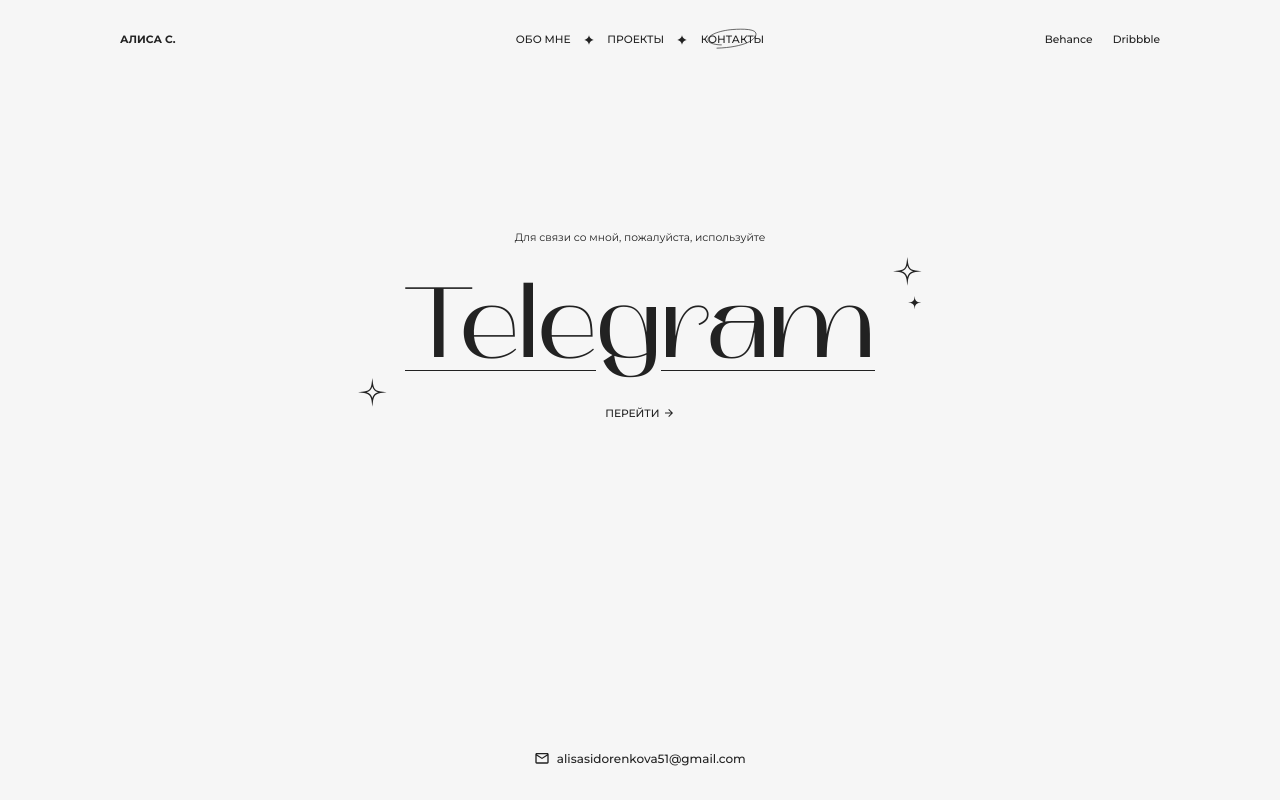
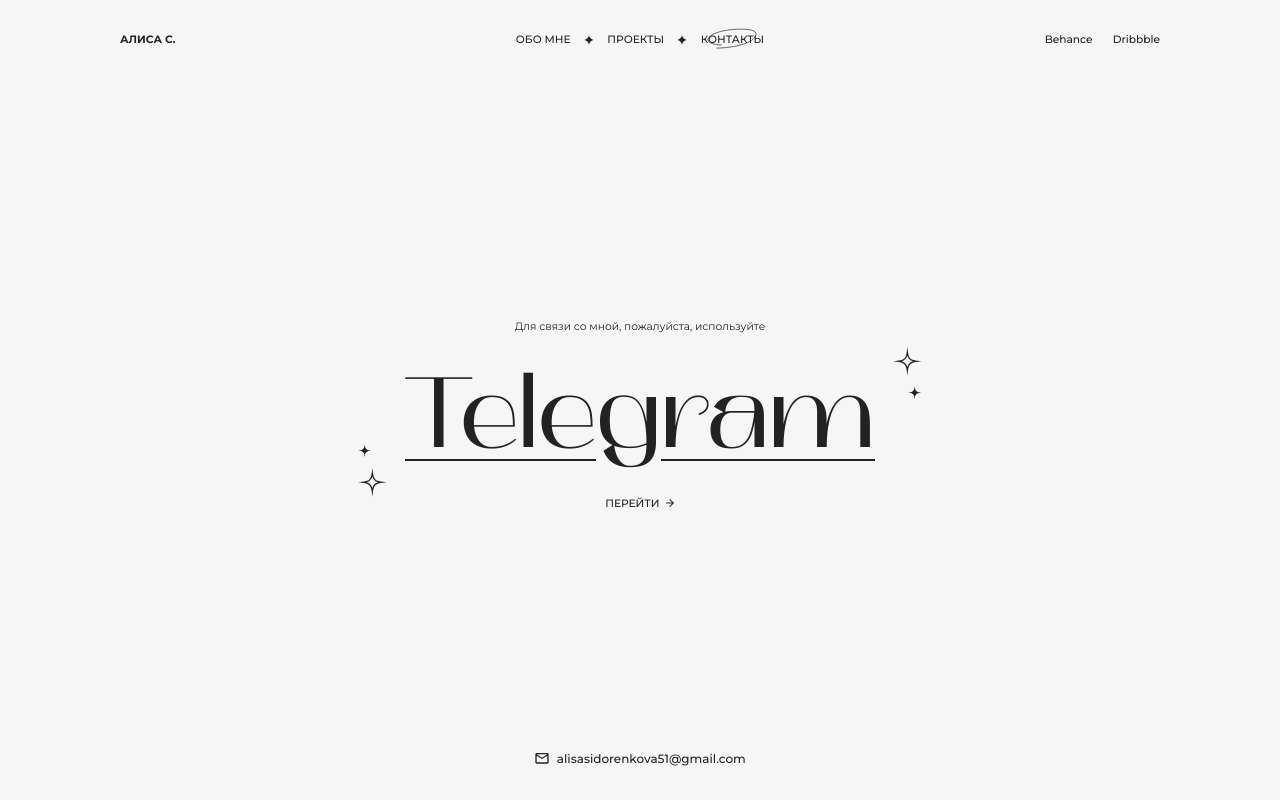
Before and after one commit to justiebae/designer-portfolio, a React (Create React App) app: page /contacts in a window 1280 px wide. Built offline with nearby package versions, Linux system fonts and the light colour scheme.

Commit message:
add: contacts page animation

```diff
--- a/src/pages/ContactsPage/index.scss
+++ b/src/pages/ContactsPage/index.scss
@@ -14,15 +14,11 @@
     display: flex;
     flex-direction: column;
     align-items: center;
-    margin-top: scale(226);
-
-    @include desktop {
     margin-top: auto;
   }
 
-    @include mobile {
-      margin-top: auto;
-    }
+  &__row {
+    overflow: hidden;
   }
 
   &__subtitle {
@@ -64,7 +60,9 @@
       }
 
       #{$component}__star--filled {
+        @include mobile {
           display: none;
+        }
       }
     }
 
@@ -112,29 +110,25 @@
 
   &__title {
     position: relative;
-
-    &:before {
-      content: '';
-      position: absolute;
-      left: 0;
-      right: 0;
-      bottom: scale(24);
-      height: scale(2);
-      background-color: $c-black;
-
-      @include mobile {
-        content: none;
-      }
   }
 
-    span {
+  &__letter {
     background-color: $c-gray;
     position: relative;
+    z-index: 1;
 
     @include mobile {
       background-color: none;
     }
   }
+
+  &__underline {
+    position: absolute;
+    left: 0;
+    bottom: scale(24);
+    height: scale(2);
+    width: 100%;
+    background-color: $c-black;
   }
 
   &__link {
@@ -146,6 +140,7 @@
     font-size: scale(16);
 
     svg {
+      animation: bouncing 2s linear infinite;
       margin-left: scale(5);
       width: scale(18);
       height: scale(18);
@@ -177,3 +172,9 @@
     }
   }
 }
+
+@keyframes bouncing {
+  0%  { transform: translateX(scale(0)); }
+  50%  { transform: translateX(scale(3)); }
+  100%  { transform: translateX(scale(0)); }
+}
--- a/src/pages/ContactsPage/index.tsx
+++ b/src/pages/ContactsPage/index.tsx
@@ -1,15 +1,73 @@
-import React from 'react';
+import React, { useEffect } from 'react';
+import { gsap, Elastic } from 'gsap';
 
 import Icon from '../../components/Icon';
 
 import { telegram, mail } from '../../utils/data/links';
 import './index.scss';
+import useGSAPSelector from '../../hooks/useGSAPSelector';
 
 export default function ContactsPage(): JSX.Element {
+  const { q, el } = useGSAPSelector();
+
+  useEffect(() => {
+    gsap.from(q('.contacts-page__subtitle'), 1.6, {
+      y: 150,
+      ease: 'power4.out',
+      opacity: 0,
+      delay: 0.6,
+      skewY: 20,
+      stagger: {
+        amount: 0.4
+      }
+    });
+
+    gsap.from(q('.contacts-page__title'), 1.8, {
+      y: 250,
+      ease: 'power4.out',
+      delay: 0.8,
+      skewY: 20,
+      stagger: {
+        amount: 0.4
+      }
+    });
+
+    gsap.from(q('.contacts-page__underline'), 1, {
+      ease: 'power4.out',
+      delay: 1.7,
+      width: 0
+    });
+
+    gsap.from(q('.contacts-page__star'), 1.7, {
+      delay: 2.2,
+      scale: 0,
+      ease: Elastic.easeOut,
+      stagger: {
+        amount: 0.6
+      }
+    });
+
+    gsap.from(q('.contacts-page__link'), 0.6, {
+      delay: 2.2,
+      opacity: 0,
+      translateY: 60,
+      ease: 'easeIn',
+    });
+
+    gsap.from(q('.contacts-page__footer'), 0.5, {
+      delay: 2.4,
+      opacity: 0,
+      translateY: 60,
+      ease: 'easeIn',
+    });
+  }, [])
+
   return (
-    <div className="contacts-page container page">
+    <div className="contacts-page container page" ref={el}>
       <div className="contacts-page__body">
-        <div className="contacts-page__subtitle">Для связи со мной, пожалуйста, используйте</div>
+        <div className="contacts-page__row">
+          <div className="contacts-page__subtitle">Для связи со мной, пожалуйста, используйте</div>
+        </div>
         <div className="contacts-page__heading">
           <div className="contacts-page__stars contacts-page__stars--left">
             <div className="contacts-page__star contacts-page__star--filled">
@@ -27,13 +85,16 @@
               <Icon name="angleStar" />
             </div>
           </div>
-          <div className="contacts-page__title title-second">
-            Tele
-            <span>g</span>
-            ram
+          <div className="contacts-page__row">
+            <div className="contacts-page__title title-second">
+              Tele
+              <span className="contacts-page__letter">g</span>
+              ram
+              <span className="contacts-page__underline"></span>
+            </div>
           </div>
         </div>
-        <a href={telegram} rel="norefferer noreferrer" target="_blank" className="contacts-page__link">
+        <a href={telegram} rel="noreferrer" target="_blank" className="contacts-page__link">
           перейти
           <Icon name="arrowIcon" />
         </a>
--- a/src/pages/ProjectsPage/index.scss
+++ b/src/pages/ProjectsPage/index.scss
@@ -17,6 +17,8 @@
   }
 
   &__slider {
+    margin-top: auto;
+
     .swiper {
       width: 100%;
       overflow: visible;
@@ -38,10 +40,14 @@
     }
   }
 
+  &__footer {
+    margin-top: auto;
+    display: flex;
+    align-items: center;
+    justify-content: space-between;
+  }
+
   &__amount {
-    position: absolute;
-    bottom: 0;
-    right: 0;
     font-family: $ff-m;
     font-size: scale(16);
   }
--- a/src/pages/ProjectsPage/index.tsx
+++ b/src/pages/ProjectsPage/index.tsx
@@ -34,14 +34,23 @@
           }
         ]);
 
-        gsap.from(q('.swiper-slide'), 1, {
+        gsap.from(q('.swiper-slide'), 0.8, {
           delay: 0.5,
           opacity: 0,
           translateY: 140,
           stagger: {
             amount: 0.6
           }
-        })
+        });
+
+        gsap.from(q('.projects-page__info'), 0.4, {
+          delay: 1,
+          opacity: 0,
+          translateY: 100,
+          stagger: {
+            amount: 0.4
+          }
+        });
       })
       .catch((error) => alert(error))
   }, [])
@@ -106,11 +115,19 @@
           {renderProjects()}
         </Swiper>
       </div>
-        <div className="projects-page__amount">
+      <div className="projects-page__footer container">
+        <div className="projects-page__info projects-page__amount">
           {projects.length}
           &ensp;
           {declineWords(['проект', 'проекта', 'проектов'], projects.length)}
         </div>
+        <a href="/" rel="noreferrer" target="_blank" className=" projects-page__info projects-page__telegram social-link">
+          <div className="social-link__text">Для связи со мной</div>
+          <div className="social-link__icon">
+            <Icon name="telegram" />
+          </div>
+        </a>
+      </div>
     </div>
   )
 }
```
Lines whose indentation alone changed are shown as unchanged.
